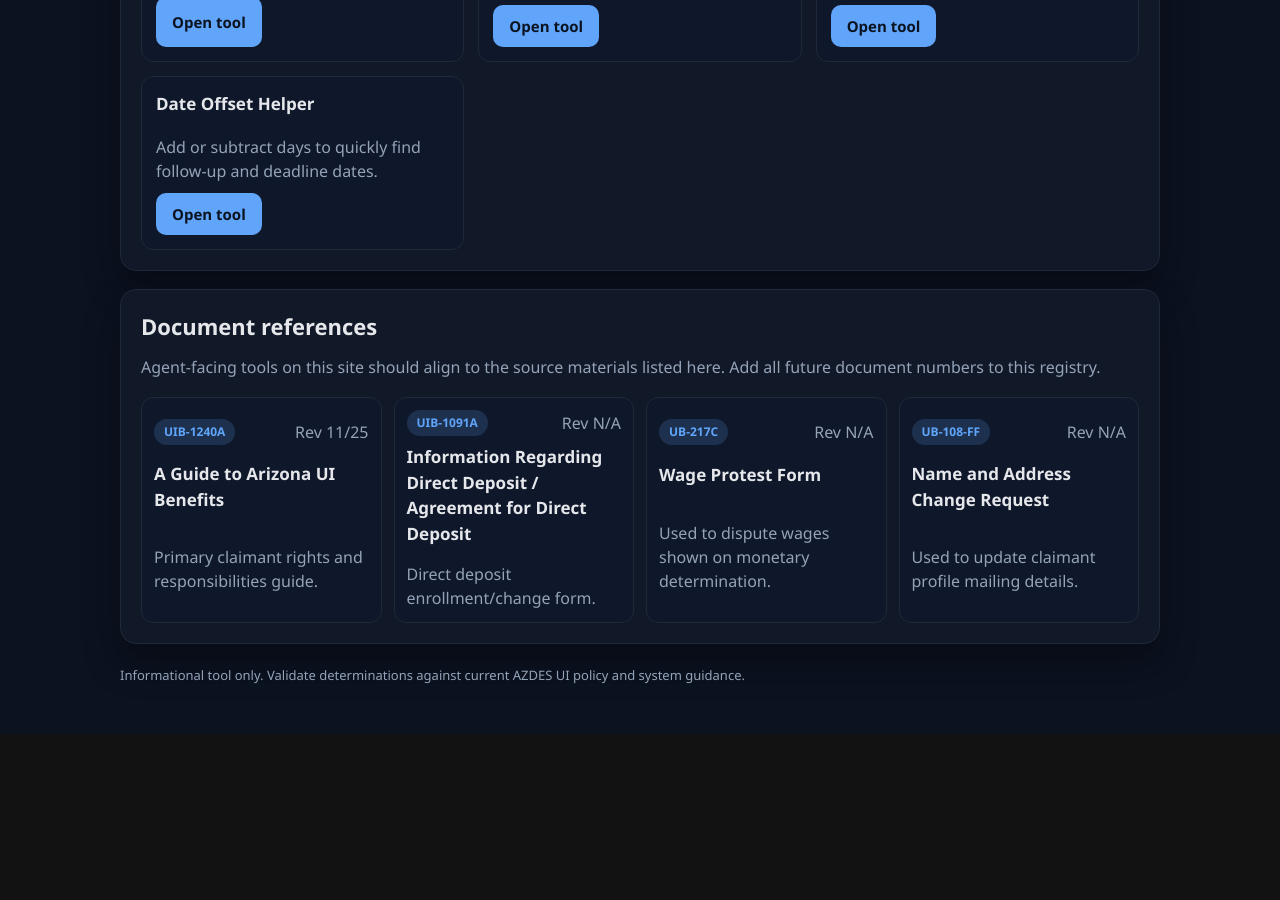
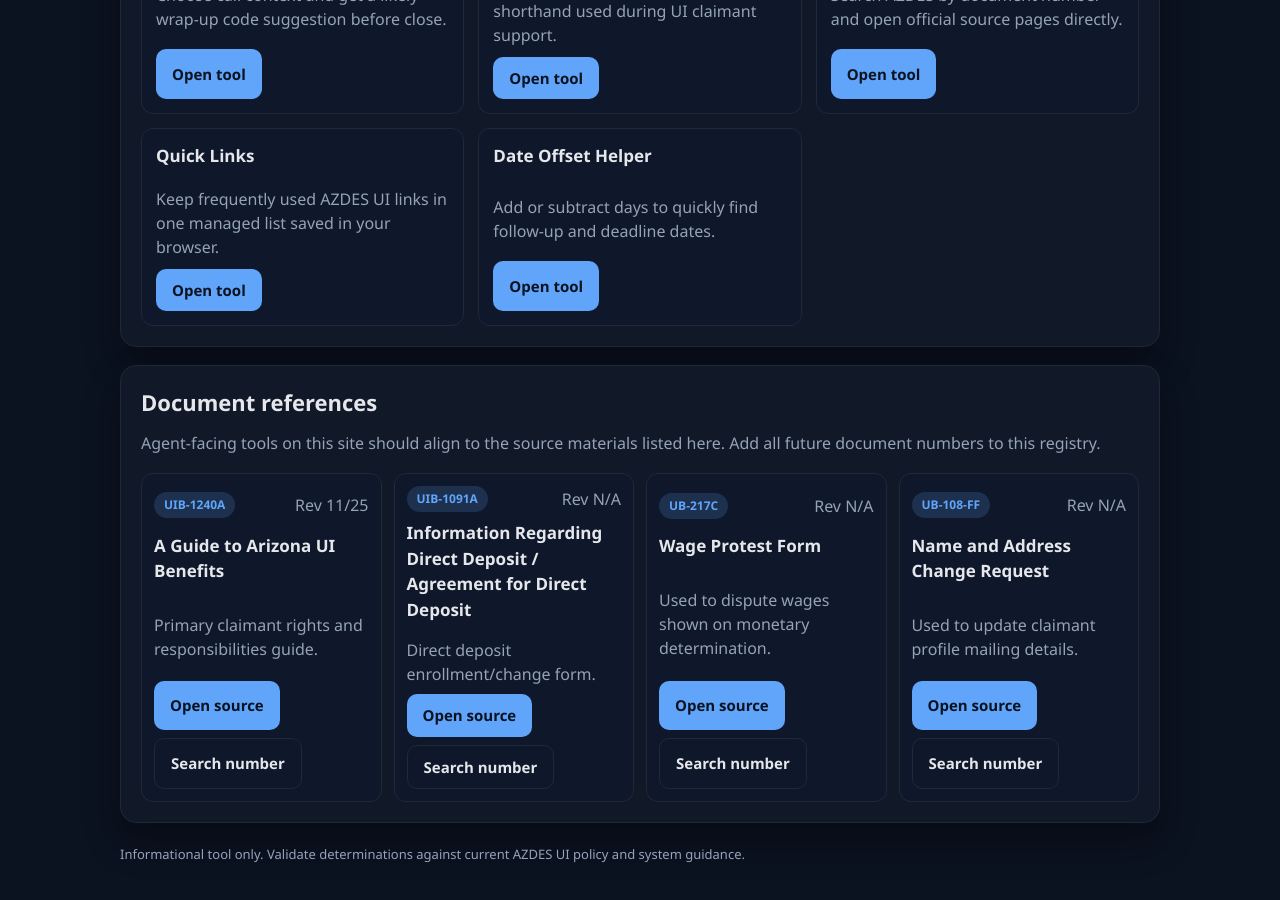
Before and after one commit to Rick-Smart/UI_TOOLS, a React (Vite) app: page / in a window 1280 px wide. Shown: the part 1180-2080 px from the top of the page. Before the commit the page ends 1914 px from the top, so only its background shows below. Built offline with nearby package versions, Linux system fonts and the light colour scheme.

Commit message:
Add AZDES document search tool and source links

```diff
--- a/src/App.jsx
+++ b/src/App.jsx
@@ -13,6 +13,7 @@
 import TermsGlossaryPage from "./pages/TermsGlossaryPage";
 import CallHandlingPage from "./pages/CallHandlingPage";
 import WrapUpRecommenderPage from "./pages/WrapUpRecommenderPage";
+import DocumentSearchPage from "./pages/DocumentSearchPage";
 import { documentReferences } from "./data/documentReferences";
 
 const navItems = [
@@ -28,6 +29,7 @@
   { to: "/call-handling", label: "Call Handling" },
   { to: "/wrap-up", label: "Wrap-Up" },
   { to: "/terms", label: "Terms" },
+  { to: "/doc-search", label: "Doc Search" },
   { to: "/links", label: "Quick Links" },
   { to: "/date-helper", label: "Date Helper" },
 ];
@@ -73,6 +75,7 @@
         <Route path="/call-handling" element={<CallHandlingPage />} />
         <Route path="/wrap-up" element={<WrapUpRecommenderPage />} />
         <Route path="/terms" element={<TermsGlossaryPage />} />
+        <Route path="/doc-search" element={<DocumentSearchPage />} />
         <Route path="/links" element={<LinksPage />} />
         <Route path="/date-helper" element={<DateHelperPage />} />
         <Route path="*" element={<Navigate to="/" replace />} />
@@ -95,6 +98,24 @@
               </div>
               <h3>{doc.title}</h3>
               <p className="muted">{doc.notes}</p>
+              <div className="actions-row">
+                <a
+                  className="button-link"
+                  href={doc.sourceUrl}
+                  target="_blank"
+                  rel="noopener noreferrer"
+                >
+                  Open source
+                </a>
+                <a
+                  className="button-secondary button-link"
+                  href={doc.searchUrl}
+                  target="_blank"
+                  rel="noopener noreferrer"
+                >
+                  Search number
+                </a>
+              </div>
             </article>
           ))}
         </div>
--- a/src/data/documentReferences.js
+++ b/src/data/documentReferences.js
@@ -4,6 +4,9 @@
     title: "A Guide to Arizona UI Benefits",
     revision: "11/25",
     notes: "Primary claimant rights and responsibilities guide.",
+    sourceUrl:
+      "https://des.az.gov/digital-library/guide-arizona-ui-benefits-english",
+    searchUrl: "https://des.az.gov/search/node/UIB-1240A",
   },
   {
     number: "UIB-1091A",
@@ -11,17 +14,25 @@
       "Information Regarding Direct Deposit / Agreement for Direct Deposit",
     revision: "N/A",
     notes: "Direct deposit enrollment/change form.",
+    sourceUrl:
+      "https://des.az.gov/digital-library/information-regarding-direct-depositagreement-direct-deposit",
+    searchUrl: "https://des.az.gov/search/node/UIB-1091A",
   },
   {
     number: "UB-217C",
     title: "Wage Protest Form",
     revision: "N/A",
     notes: "Used to dispute wages shown on monetary determination.",
+    sourceUrl: "https://des.az.gov/digital-library/wage-protest",
+    searchUrl: "https://des.az.gov/search/node/UB-217C",
   },
   {
     number: "UB-108-FF",
     title: "Name and Address Change Request",
     revision: "N/A",
     notes: "Used to update claimant profile mailing details.",
+    sourceUrl:
+      "https://des.az.gov/digital-library/name-and-address-change-request-engspan-0",
+    searchUrl: "https://des.az.gov/search/node/UB-108",
   },
 ];
--- /dev/null
+++ b/src/pages/DocumentSearchPage.jsx
@@ -0,0 +1,114 @@
+import { useMemo, useState } from "react";
+import { documentReferences } from "../data/documentReferences";
+
+function normalizeDocNumber(value) {
+  return value.trim().toUpperCase();
+}
+
+function buildAzdesSearchUrl(value) {
+  return `https://des.az.gov/search/node/${encodeURIComponent(value)}`;
+}
+
+function DocumentSearchPage() {
+  const [query, setQuery] = useState("");
+  const normalizedQuery = normalizeDocNumber(query);
+
+  const matchingDocs = useMemo(() => {
+    if (!normalizedQuery) {
+      return documentReferences;
+    }
+
+    return documentReferences.filter((doc) => {
+      return (
+        doc.number.includes(normalizedQuery) ||
+        doc.title.toUpperCase().includes(normalizedQuery)
+      );
+    });
+  }, [normalizedQuery]);
+
+  const searchUrl = normalizedQuery
+    ? buildAzdesSearchUrl(normalizedQuery)
+    : "https://des.az.gov/documents-center";
+
+  return (
+    <section className="card stack">
+      <div className="title-row">
+        <div>
+          <h2>Document Search</h2>
+          <p className="muted section-copy">
+            Search AZDES by document number and quickly open known document
+            pages.
+          </p>
+        </div>
+        <span className="pill">{matchingDocs.length} matches</span>
+      </div>
+
+      <div className="input-row compact-grid">
+        <div>
+          <label htmlFor="doc-number">Document number</label>
+          <input
+            id="doc-number"
+            type="text"
+            value={query}
+            onChange={(event) => setQuery(event.target.value)}
+            placeholder="UIB-1240A, UB-217C, UIB-1091A"
+          />
+        </div>
+      </div>
+
+      <div className="actions-row">
+        <a
+          className="button-link"
+          href={searchUrl}
+          target="_blank"
+          rel="noopener noreferrer"
+        >
+          Search AZDES
+        </a>
+        <a
+          className="button-secondary button-link"
+          href="https://des.az.gov/documents-center"
+          target="_blank"
+          rel="noopener noreferrer"
+        >
+          Open Documents Center
+        </a>
+      </div>
+
+      <div className="docs-grid" aria-live="polite">
+        {matchingDocs.map((doc) => (
+          <article key={doc.number} className="doc-card stack">
+            <div className="doc-header">
+              <span className="pill">{doc.number}</span>
+              <span className="muted">Rev {doc.revision}</span>
+            </div>
+            <div>
+              <h3>{doc.title}</h3>
+              <p className="muted">{doc.notes}</p>
+            </div>
+            <div className="actions-row">
+              <a
+                className="button-link"
+                href={doc.sourceUrl}
+                target="_blank"
+                rel="noopener noreferrer"
+              >
+                Open source
+              </a>
+              <a
+                className="button-secondary button-link"
+                href={doc.searchUrl}
+                target="_blank"
+                rel="noopener noreferrer"
+              >
+                Search by number
+              </a>
+            </div>
+          </article>
+        ))}
+      </div>
+    </section>
+  );
+}
+
+export default DocumentSearchPage;
--- a/src/pages/HomePage.jsx
+++ b/src/pages/HomePage.jsx
@@ -68,6 +68,12 @@
     to: "/terms",
   },
   {
+    title: "Document Search",
+    description:
+      "Search AZDES by document number and open official source pages directly.",
+    to: "/doc-search",
+  },
+  {
     title: "Quick Links",
     description:
       "Keep frequently used AZDES UI links in one managed list saved in your browser.",
--- a/src/pages/LinksPage.jsx
+++ b/src/pages/LinksPage.jsx
@@ -16,6 +16,26 @@
   {
     name: "UI Benefits Portal",
     url: "https://uibenefits.az.gov/",
+    group: "UI",
+  },
+  {
+    name: "UI Forms & Pamphlets",
+    url: "https://des.az.gov/services/employment/unemployment-individual/forms-pamphlets",
+    group: "UI",
+  },
+  {
+    name: "DES Documents Center",
+    url: "https://des.az.gov/documents-center",
+    group: "UI",
+  },
+  {
+    name: "UI Eligibility",
+    url: "https://des.az.gov/services/employment/unemployment-individual/eligibility-unemployment-insurance-benefits",
+    group: "UI",
+  },
+  {
+    name: "UI How Do I & FAQs",
+    url: "https://des.az.gov/services/employment/unemployment-individual/how-do-i-and-frequently-asked-questions",
     group: "UI",
   },
   {
```
